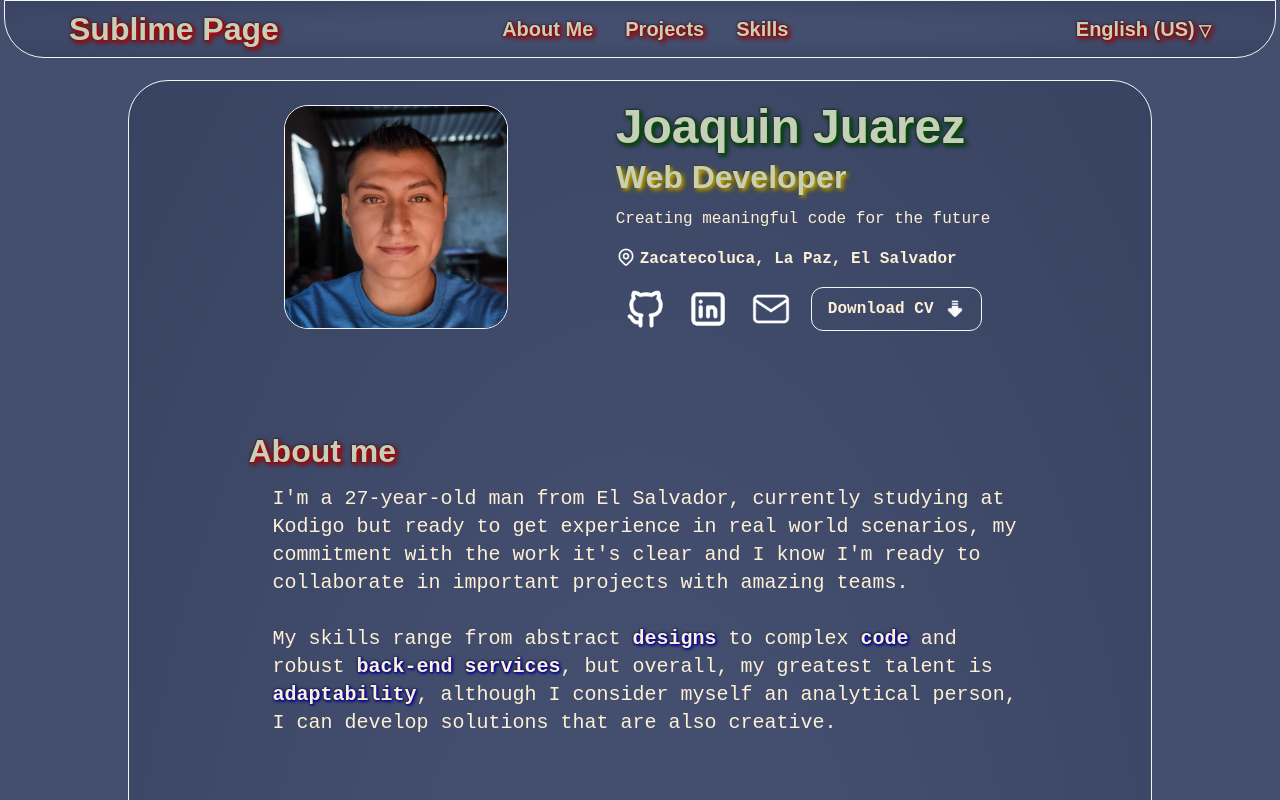
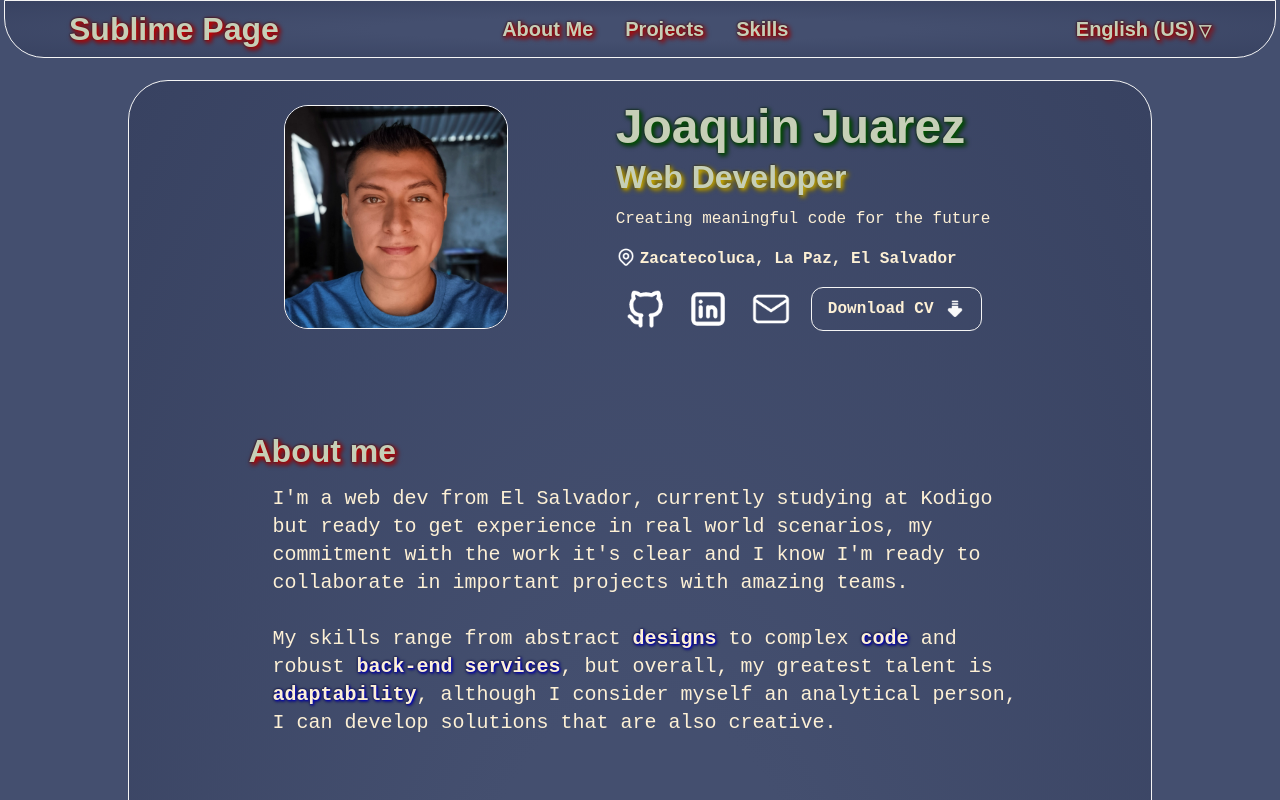
Before and after one commit to jacubiam/jacubiam-vercel, a React (Vite) app: page / in a window 1280 px wide. Shown: the top 800 px of the page. Built offline with nearby package versions, Linux system fonts and the light colour scheme; no server answers.

Commit message:
:recycle:refactor(about):edit about me text

```diff
--- a/src/components/AboutMe.tsx
+++ b/src/components/AboutMe.tsx
@@ -3,7 +3,7 @@ const AboutMe = () => {
     <section id="about-me" className="text-normal max-w-[895px] mx-3 pt-16 md:mx-auto lg:pt-20">
       <h1 className="font-title font-bold text-heading text-[calc(8px+5vw)] drop-shadow-title shadow-title mb-4 ml-2 min-[425px]:text-3xl md:text-[32px] md:ml-8 lg:ml-14">About me</h1>
       <div className="text-[calc(5vw)] mx-1 min-[425px]:text-xl min-[425px]:text-pretty sm:mx-6 md:mx-16 lg:ml-20">
-        <p>I'm a 27-year-old man from El Salvador, currently studying at Kodigo but ready to get experience in real world scenarios,
+        <p>I'm a web dev from El Salvador, currently studying at Kodigo but ready to get experience in real world scenarios,
           my commitment with the work it's clear and I know I'm ready to collaborate in important projects with amazing teams.</p>
         <br />
         <p>My skills range from abstract
```
